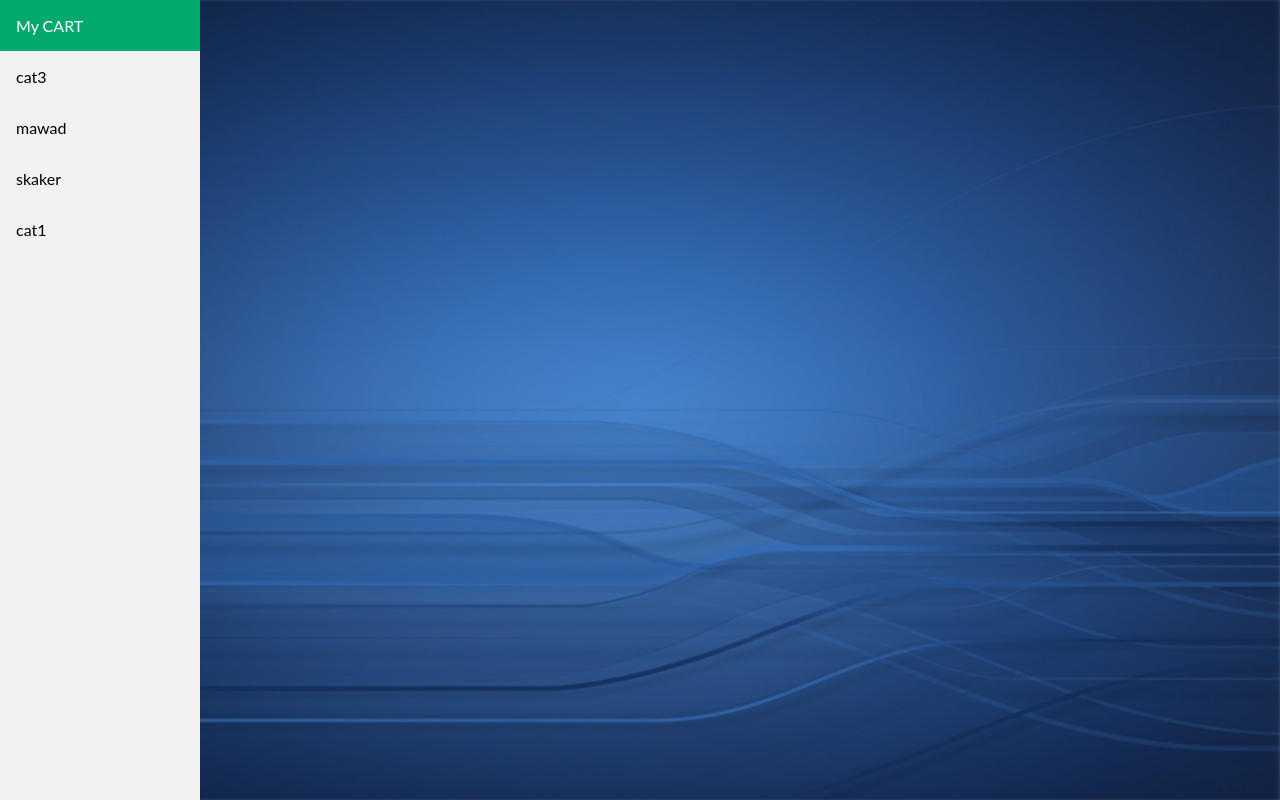
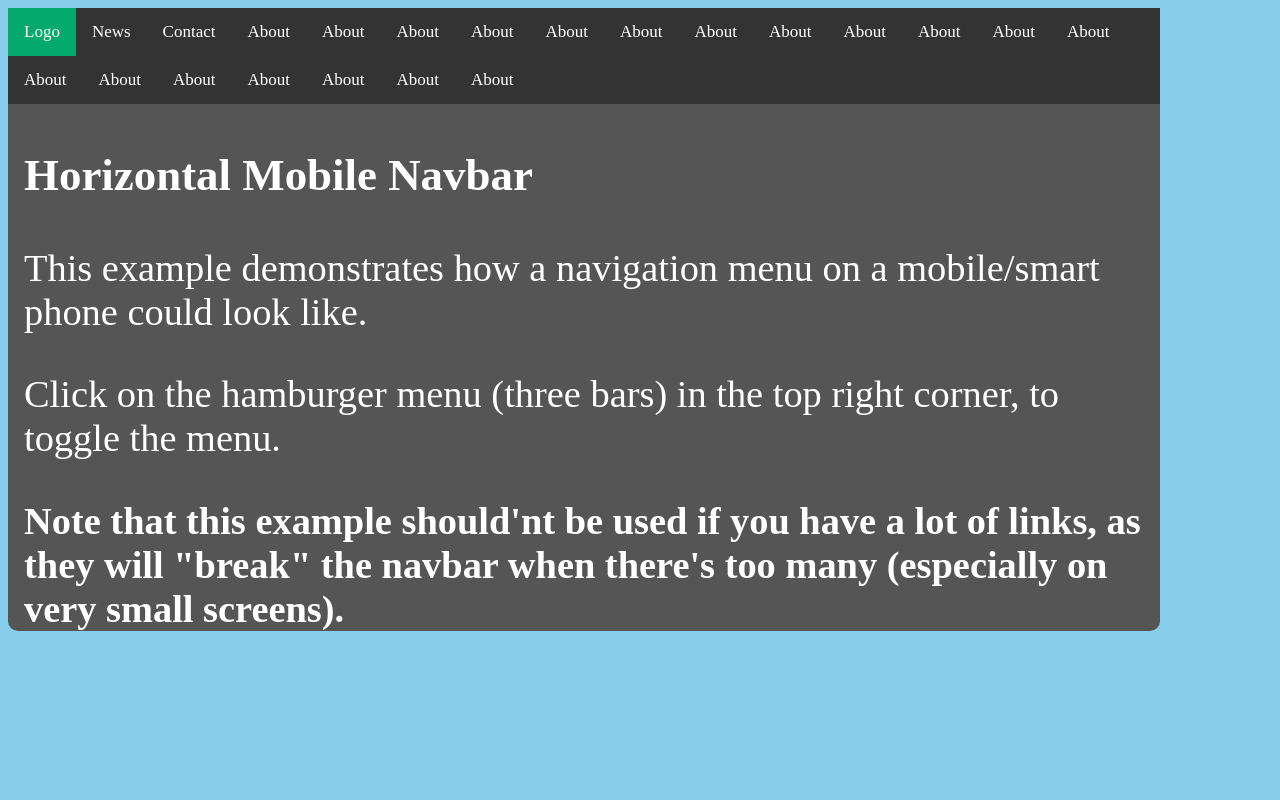
Before and after one commit to alsahas/alsahas, a PHP site: page / in a window 1280 px wide. Run offline with PHP 8.4, Linux system fonts and the light colour scheme.

Commit message:
Add files via upload

```diff
--- a/index.html
+++ b/index.html
@@ -1,19 +1,51 @@
 <!DOCTYPE html>
 <html>
 <head>
-<meta name="viewport" content="width=device-width, initial-scale=1.0">
+<meta name="viewport" content="width=device-width, initial-scale=1">
 <link rel="stylesheet" href="mystyle.css">
 <script type="text/javascript" src="myscript.js"></script>
-<script type="text/javascript" src="datab.js"></script>
 </head>
-<body onload="distributeCategories();"style="background-image: url('background.png');background-repeat:  repeat;background-attachment:fixed;background-size: 100% 100%;">
+<body>
 
-<div id="sidebar"class="sidebar">
-  <a id="My CART"class="active" onclick="distributeMyCart();" href="javascript:void(0);">My CART</a>
+<!-- Simulate a smartphone / tablet look -->
+<div id="main"class="mobile-container">
+
+<!-- Top Navigation Menu -->
+<div class="topnav">
+  <a href="#home" class="active">Logo</a>
+  <div id="myLinks">
+    <a href="#news">News</a>
+    <a href="#contact">Contact</a>
+    <a href="#about">About</a>
+    <a href="#about">About</a>
+    <a href="#about">About</a>
+    <a href="#about">About</a>
+    <a href="#about">About</a>
+    <a href="#about">About</a>
+    <a href="#about">About</a>
+    <a href="#about">About</a>
+    <a href="#about">About</a>
+    <a href="#about">About</a>
+    <a href="#about">About</a>
+    <a href="#about">About</a>
+    <a href="#about">About</a>
+    <a href="#about">About</a>
+    <a href="#about">About</a>
+    <a href="#about">About</a>
+    <a href="#about">About</a>
+    <a href="#about">About</a>
+    <a href="#about">About</a>
+  </div>
 </div>
 
-<div id="page" class="page">
+<div style="padding-left:16px">
+  <h3>Horizontal Mobile Navbar</h3>
+  <p>This example demonstrates how a navigation menu on a mobile/smart phone could look like.</p>
+  <p>Click on the hamburger menu (three bars) in the top right corner, to toggle the menu.</p>
+  <p><strong>Note that this example should'nt be used if you have a lot of links, as they will "break" the navbar when there's too many (especially on very small screens).</strong></p>
+</div>
 
+<!-- End smartphone / tablet look -->
 </div>
 </body>
 </html>
--- a/mystyle.css
+++ b/mystyle.css
@@ -1,82 +1,52 @@
-body
+@media screen and (min-width: 480px)
 {
-  margin: 0;
-  font-family: "Lato", sans-serif;
+	body
+	{
+		background-color: skyblue;
+		width: 90vw;
+		height: 90vh;
+	}
+
+	div#main
+	{
+		font-size: 3vw;
+	}
 }
-.page
+.mobile-container
 {
-	display: flex;
-	gap: 16px;
-	flex-wrap: wrap;
-	width: auto;
-	height: auto;
-	position: relative;
-	left: 210px;
-	top: 10px;
+  max-width: auto;
+  margin: auto;
+  background-color: #555;
+  height: auto;
+  color: white;
+  border-radius: 10px;
 }
-.container
+.topnav
 {
-	position: sticky;
+  overflow: hidden;
+  background-color: #333;
+  position: relative;
 }
-.overlay
+
+.topnav a
 {
-	position:absolute;
-	top: 50px;
-	left: 0px;
-	right: 0px;
-	background: rgb(0, 0, 0);
-	background: rgba(0, 0, 0, 0.5); /* Black see-through */
-	color: #f1f1f1;
-	width: 70px;
-	height: 20px;
-	opacity: 0;
-	transition: .6s ease;
-	font-size: 20px;
-	text-align: center;
-	opacity: 1;
+  float: left;
+  color: white;
+  padding: 14px 16px;
+  text-decoration: none;
+  font-size: 17px;
 }
-.sidebar {
-  margin: 0;
-  padding: 0;
-  width: 200px;
-  background-color: #f1f1f1;
-  position: fixed;
-  height: 100%;
-  overflow: auto;
+.topnav a.icon
+{
+  float: right;
 }
-.sidebar a {
-  display: block;
+.topnav a:hover
+{
+  background-color: #ddd;
   color: black;
-  padding: 16px;
-  text-decoration: none;
 }
-.sidebar a.active {
+.active
+{
   background-color: #04AA6D;
   color: white;
 }
-.sidebar a:hover:not(.active) {
-  background-color: #555;
-  color: white;
-}
-div.content {
-  margin-left: 200px;
-  padding: 1px 16px;
-  height: 1000px;
-}
-
-@media screen and (max-width: 700px) {
-  .sidebar {
-    width: 100%;
-    height: auto;
-    position: relative;
-  }
-  .sidebar a {float: left;}
-  div.content {margin-left: 0;}
-}
-
-@media screen and (max-width: 400px) {
-  .sidebar a {
-    text-align: center;
-    float: none;
-  }
-}
```
